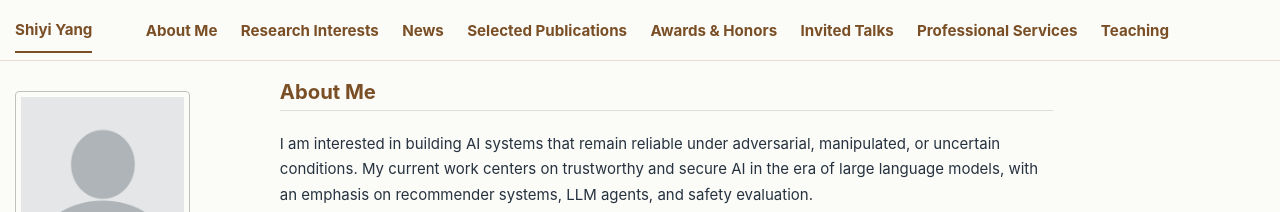
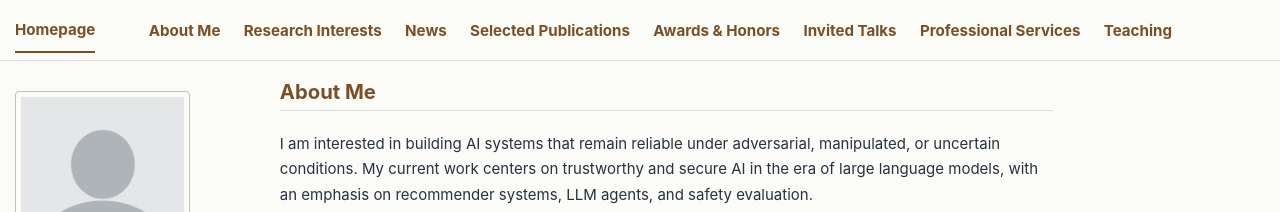
Before and after one commit to shiyiyang-ai/shiyiyang-ai.github.io, a Jekyll site: the page built from _pages/about.md, in a window 1280 px wide. Shown: the top 212 px of the page. Built offline with Jekyll 4.4.1, drawn with Linux system fonts in a browser that asks for light colours; a script bundle is joined from its source files by our own code; library files that are not in the unit come from our copies.

Commit message:
Rename masthead title to Homepage

```diff
--- a/_config.yml
+++ b/_config.yml
@@ -9,7 +9,7 @@
 # Basic Site Settings
 locale                   : "en-US"
 site_theme               : "contrast" # The available themes options are "default", "air", "sunrise", "mint", "dirt" and "contrast"
-title                    : "Shiyi Yang"
+title                    : "Homepage"
 title_separator          : "-"
 name                     : &name "Shiyi Yang"
 description              : &description "Academic homepage for Shiyi Yang, focused on trustworthy AI, AI security, and LLM agents."   # Update this with a general description of your site, this is the default if not overridden by a page
```
